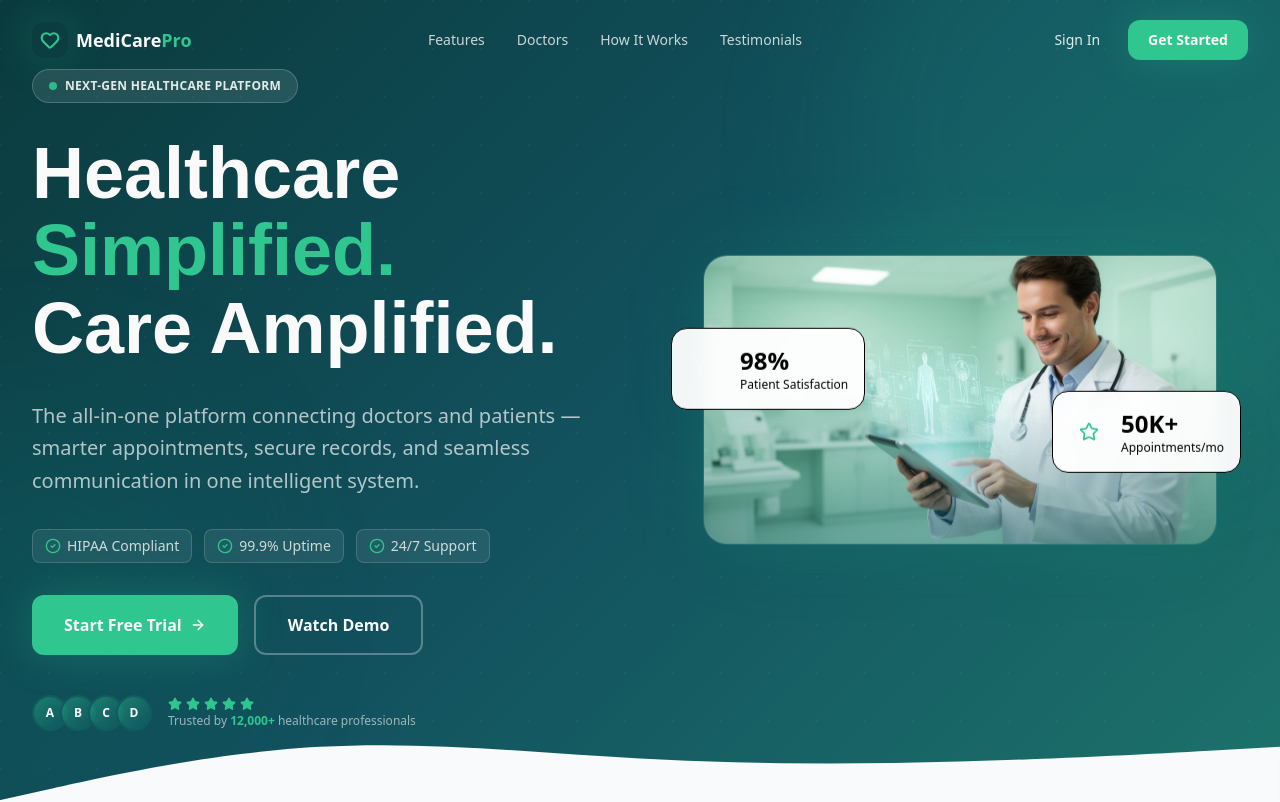
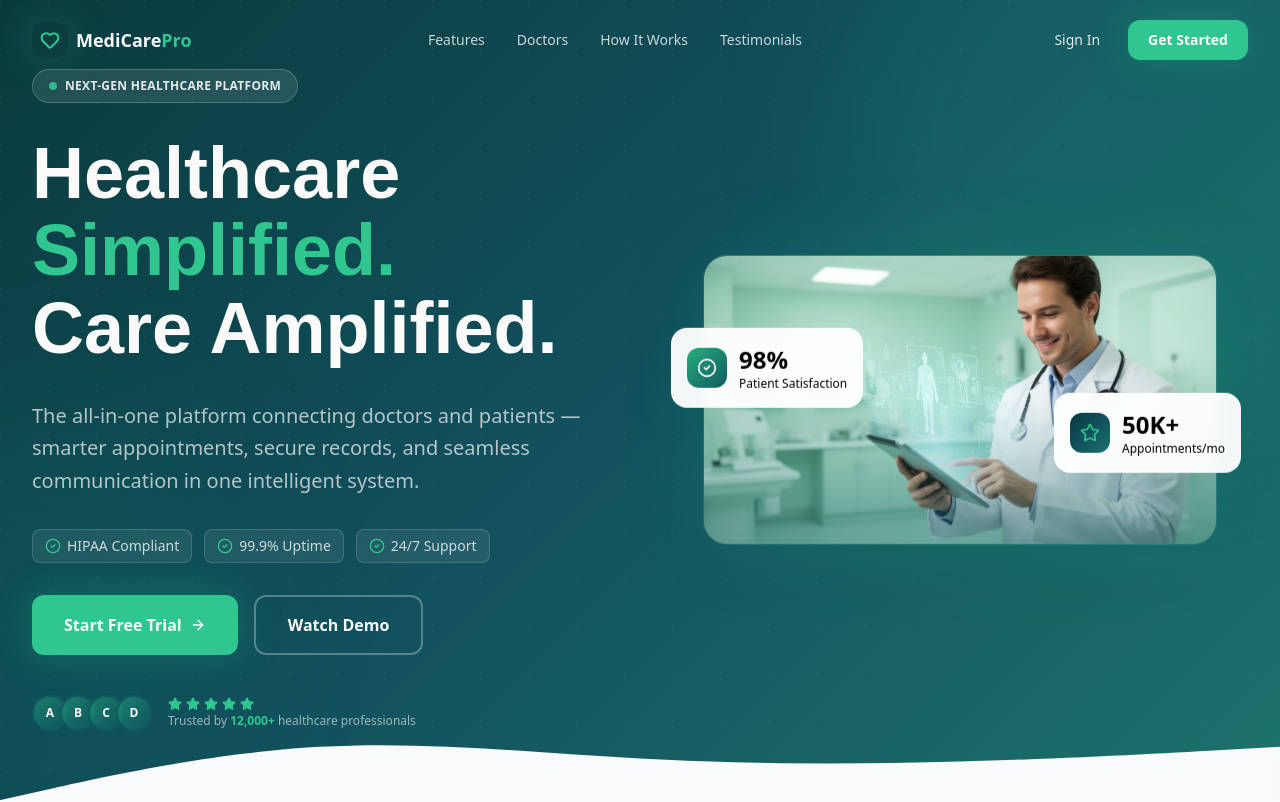
Before and after one commit to khadizajarin/MediBridge, a Next.js app: page / in a window 1280 px wide. Shown: the top 802 px of the page. Built offline with nearby package versions, Linux system fonts and the light colour scheme.

Commit message:
Color effect added

```diff
--- a/app/components/HeroSection.tsx
+++ b/app/components/HeroSection.tsx
@@ -129,9 +129,9 @@ const HeroSection = () => {
               </div>
 
               {/* Floating stat cards */}
-              <div className="absolute -left-8 top-1/4 bg-card/95 backdrop-blur-sm rounded-2xl p-4 shadow-lg-custom border  animate-slide-in-left">
+              <div className="absolute -left-8 top-1/4 bg-card/95 backdrop-blur-sm rounded-2xl p-4 shadow-lg-custom  animate-slide-in-left">
                 <div className="flex items-center gap-3">
-                  <div className="w-10 h-10 rounded-xl bg-gradient-cta flex items-center justify-center">
+                  <div className="w-10 h-10 rounded-xl gradient-cta flex items-center justify-center">
                     <CheckCircle2 className="w-5 h-5 text-primary-foreground" />
                   </div>
                   <div>
@@ -141,9 +141,9 @@ const HeroSection = () => {
                 </div>
               </div>
 
-              <div className="absolute -right-6 bottom-1/4 bg-card/95 backdrop-blur-sm rounded-2xl p-4 shadow-lg-custom border ">
+              <div className="absolute -right-6 bottom-1/4 bg-card/95 backdrop-blur-sm rounded-2xl p-4 shadow-lg-custom ">
                 <div className="flex items-center gap-3">
-                  <div className="w-10 h-10 rounded-xl bg-gradient-hero flex items-center justify-center">
+                  <div className="w-10 h-10 rounded-xl gradient-hero flex items-center justify-center">
                     <Star className="w-5 h-5 text-mint" />
                   </div>
                   <div>
```
Also changed, not shown: app/globals.css (+5 -5 lines).
